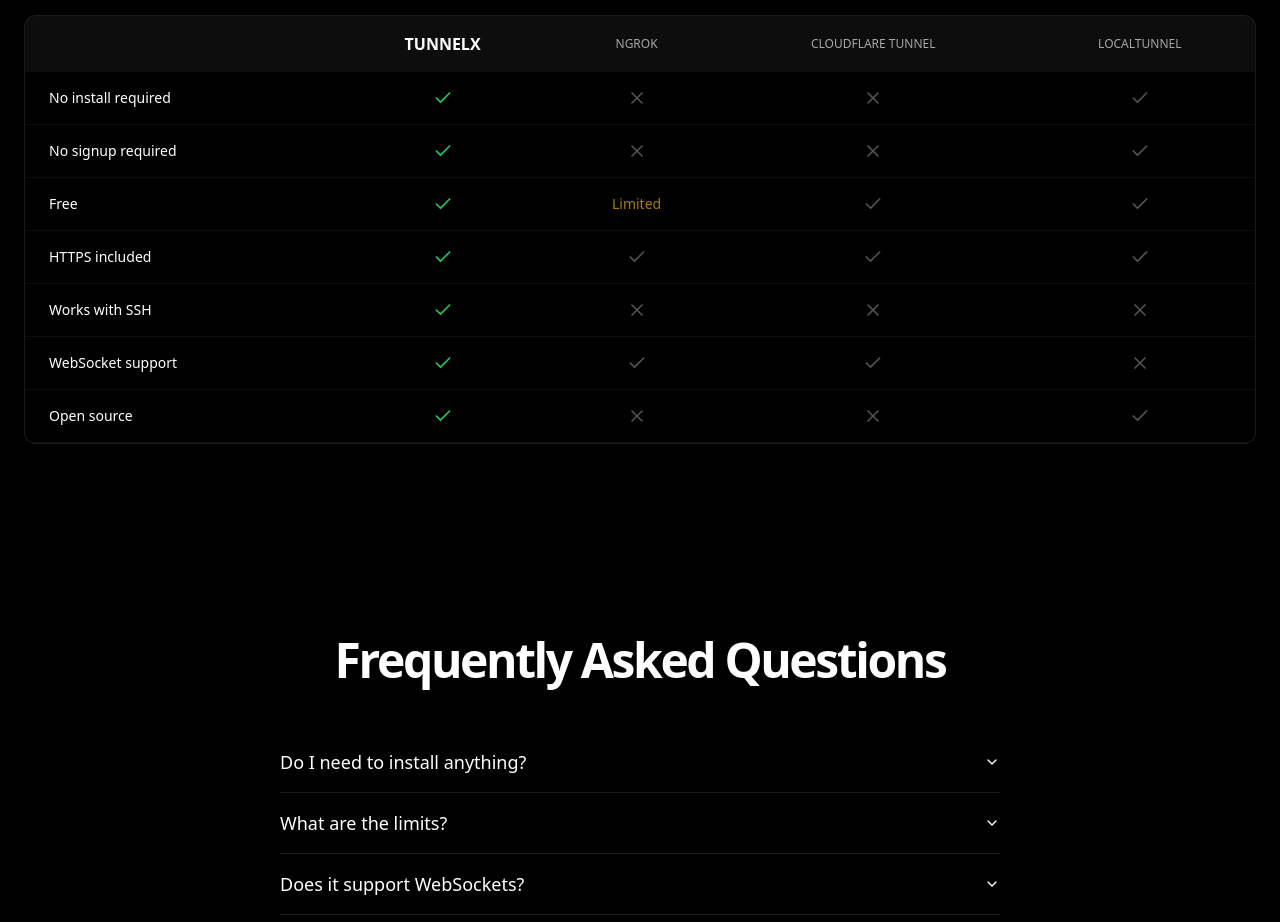
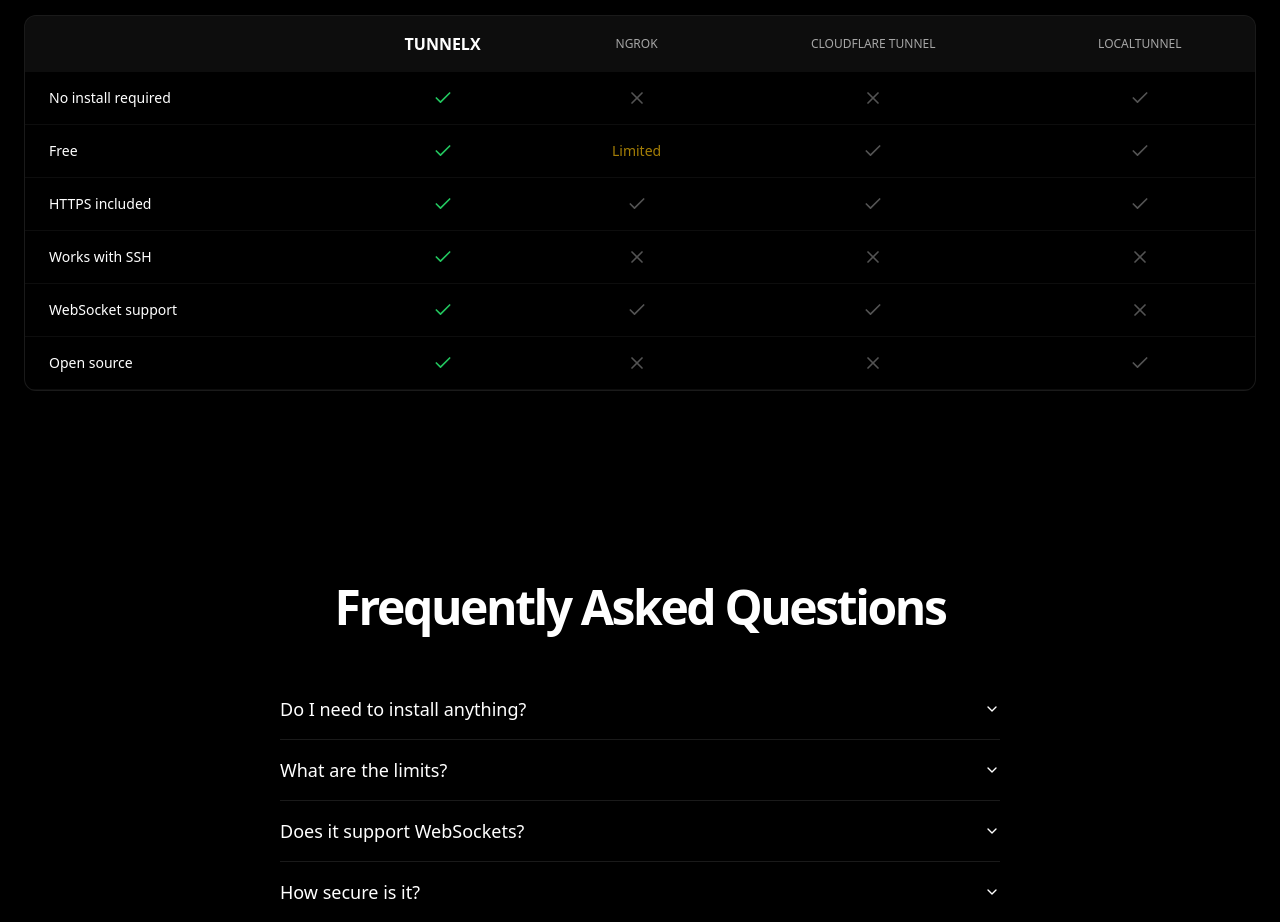
Before and after one commit to Devesh-x/TunnelX, a React (Vite) app in the folder frontend/: page / in a window 1280 px wide. Shown: the part 2020-2942 px from the top of the page. Built offline with nearby package versions, Linux system fonts and the light colour scheme; no server answers.

Commit message:
feat: remove 'no signup required' from comparison table

```diff
--- a/frontend/src/components/landing/ComparisonTable.tsx
+++ b/frontend/src/components/landing/ComparisonTable.tsx
@@ -10,7 +10,6 @@
 
 const features: ComparisonFeature[] = [
     { name: 'No install required', tunnelx: true, ngrok: false, cloudflare: false, localtunnel: true },
-    { name: 'No signup required', tunnelx: true, ngrok: false, cloudflare: false, localtunnel: true },
     { name: 'Free', tunnelx: true, ngrok: 'Limited', cloudflare: true, localtunnel: true },
     { name: 'HTTPS included', tunnelx: true, ngrok: true, cloudflare: true, localtunnel: true },
     { name: 'Works with SSH', tunnelx: true, ngrok: false, cloudflare: false, localtunnel: false },
```
